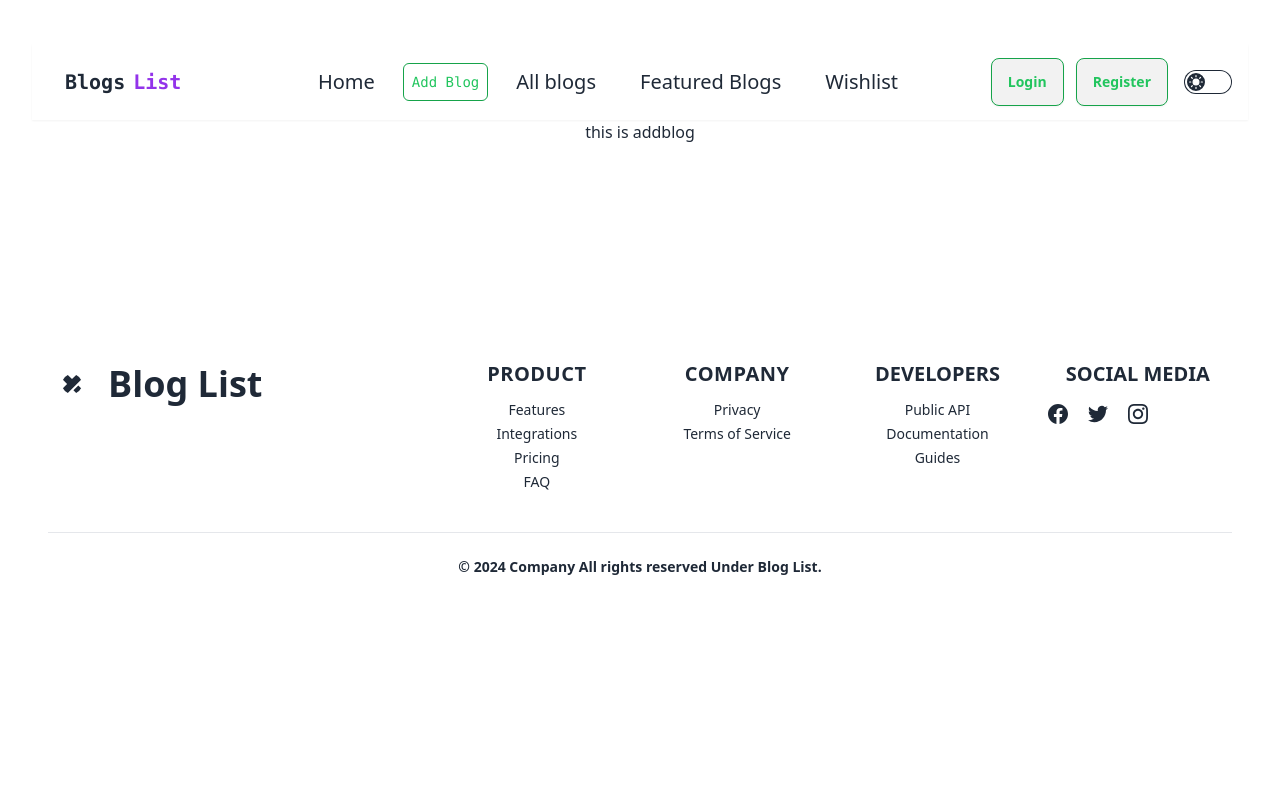
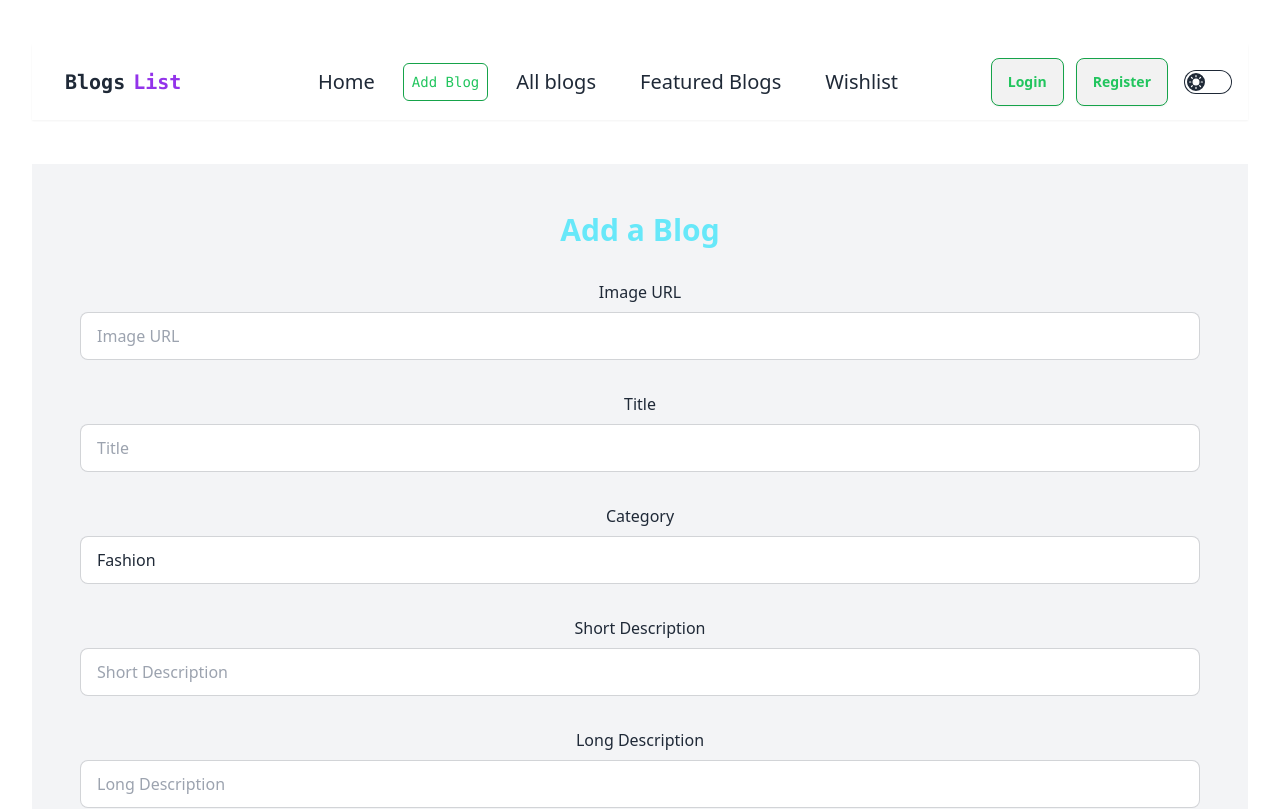
Before and after one commit to emonkhan500/B9-AS11-Blog-Hub-Client, a React (Vite) app: page /addBlog in a window 1280 px wide. Shown: the top 809 px of the page. Built offline with nearby package versions, Linux system fonts and the light colour scheme; no server answers.

Commit message:
add blog page complete

```diff
--- a/src/Components/AddBlog/AddBlog.jsx
+++ b/src/Components/AddBlog/AddBlog.jsx
@@ -1,9 +1,83 @@
-import React from 'react';
+import React, { useContext, useEffect } from 'react';
+import { AuthContext } from '../provider/AuthProvider';
+import { useNavigate } from 'react-router-dom';
 
 const AddBlog = () => {
+    useEffect(()=>{
+        document.title='Add Blog'
+    },[])
+
+    const{user}=useContext(AuthContext)
+const navigate=useNavigate()
+
+const handleAddBlog = (e) => {
+    e.preventDefault();
+    const image = e.target.image.value;
+    const title = e.target.title.value;
+    const category = e.target.category.value;
+
+    const description = e.target.description.value;
+    const longdescription = e.target.longdescription.value;
+
+    const blog = { image, title,category, description,longdescription};
+    console.log(blog);
+
+    // send data to server
+    // fetch('https://b9-assignment10-server-ten.vercel.app/spot',{
+    //     method:'POST',
+    //     headers:{
+    //         'content-type':'application/json'
+    //     },
+    //     body:JSON.stringify(place)
+    // })
+    // .then(res =>res.json())
+    // .then(data=>{
+    //     console.log(data)
+    //     if(data.insertedId){
+    //         Swal.fire({
+    //           title: 'Success!',
+    //           text: 'spot added successfully',
+    //           icon: 'success',
+    //           confirmButtonText: 'Cool'
+    //         })
+    //        navigate('/')
+    //       }
+    // })
+
+  };
+
     return (
-        <div>
-            <h1>this is addblog</h1>
+        <div className="bg-gray-100 p-6 mt-11 md:p-12">
+            <h2 className="text-3xl font-extrabold text-center mb-8 text-cyan-300">Add a Blog</h2>
+            <form onSubmit={handleAddBlog}>
+                <div className="mb-8">
+                    <label className="block mb-2">Image URL</label>
+                    <input type="text" name="image" placeholder="Image URL" className="input input-bordered w-full" />
+                </div>
+                <div className="mb-8">
+                    <label className="block mb-2">Title</label>
+                    <input type="text" name="title" placeholder="Title" className="input input-bordered w-full" />
+                </div>
+                <div className="mb-8">
+                    <label className="block mb-2">Category</label>
+                    <select name="category" className="input input-bordered w-full">
+
+                        <option value="Fashion">Fashion</option>
+                        <option value="Travel">Travel</option>
+                        <option value="Food">Food</option>
+
+                    </select>
+                </div>
+                <div className="mb-8">
+                    <label className="block mb-2">Short Description</label>
+                    <input type="text" name="description" placeholder="Short Description" className="input input-bordered w-full" />
+                </div>
+                <div className="mb-8">
+                    <label className="block mb-2">Long Description</label>
+                    <input type="text" name="longdescription" placeholder="Long Description" className="input input-bordered w-full" />
+                </div>
+                <button type="submit" className="btn btn-block text-white btn-success">Submit</button>
+            </form>
         </div>
     );
 };
```
